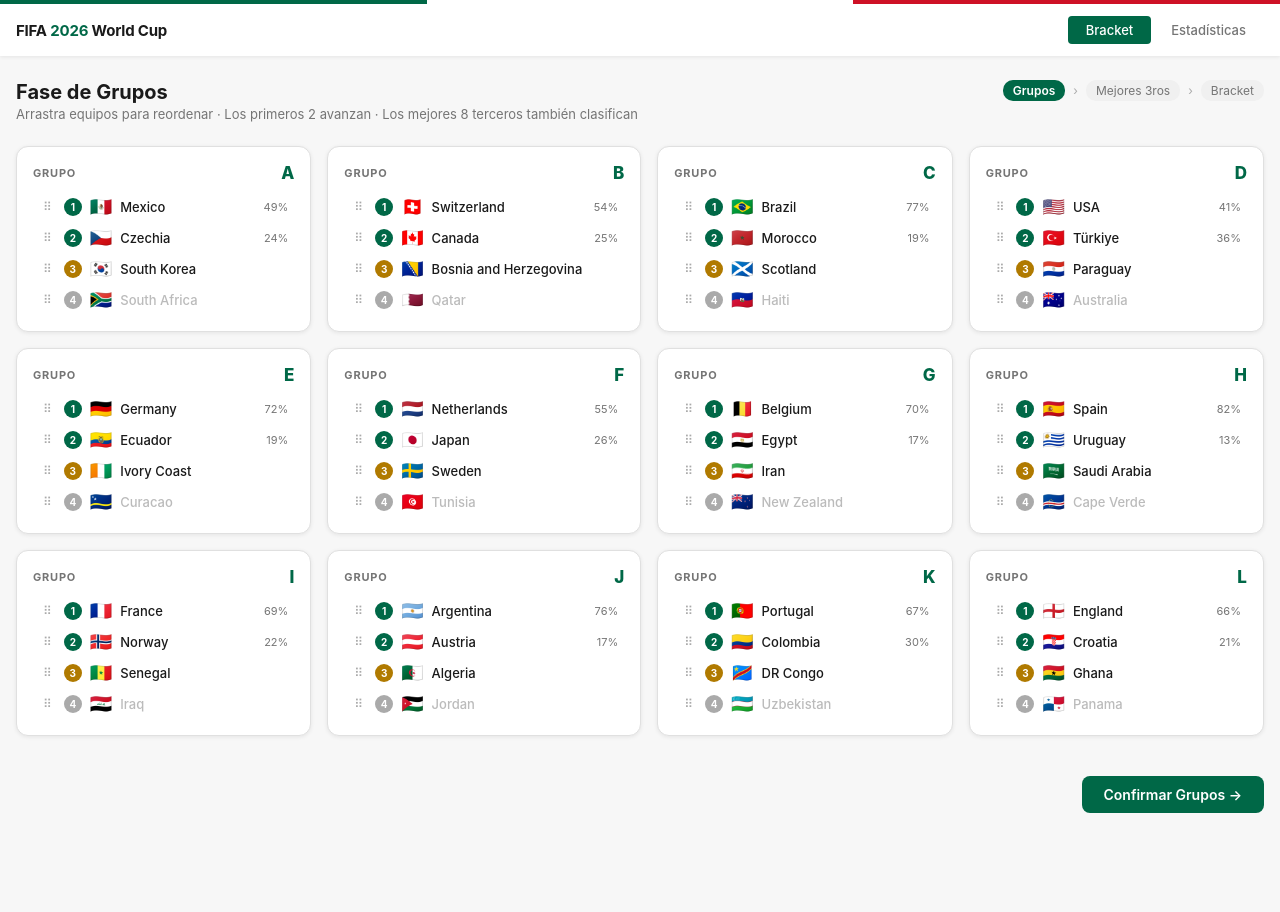
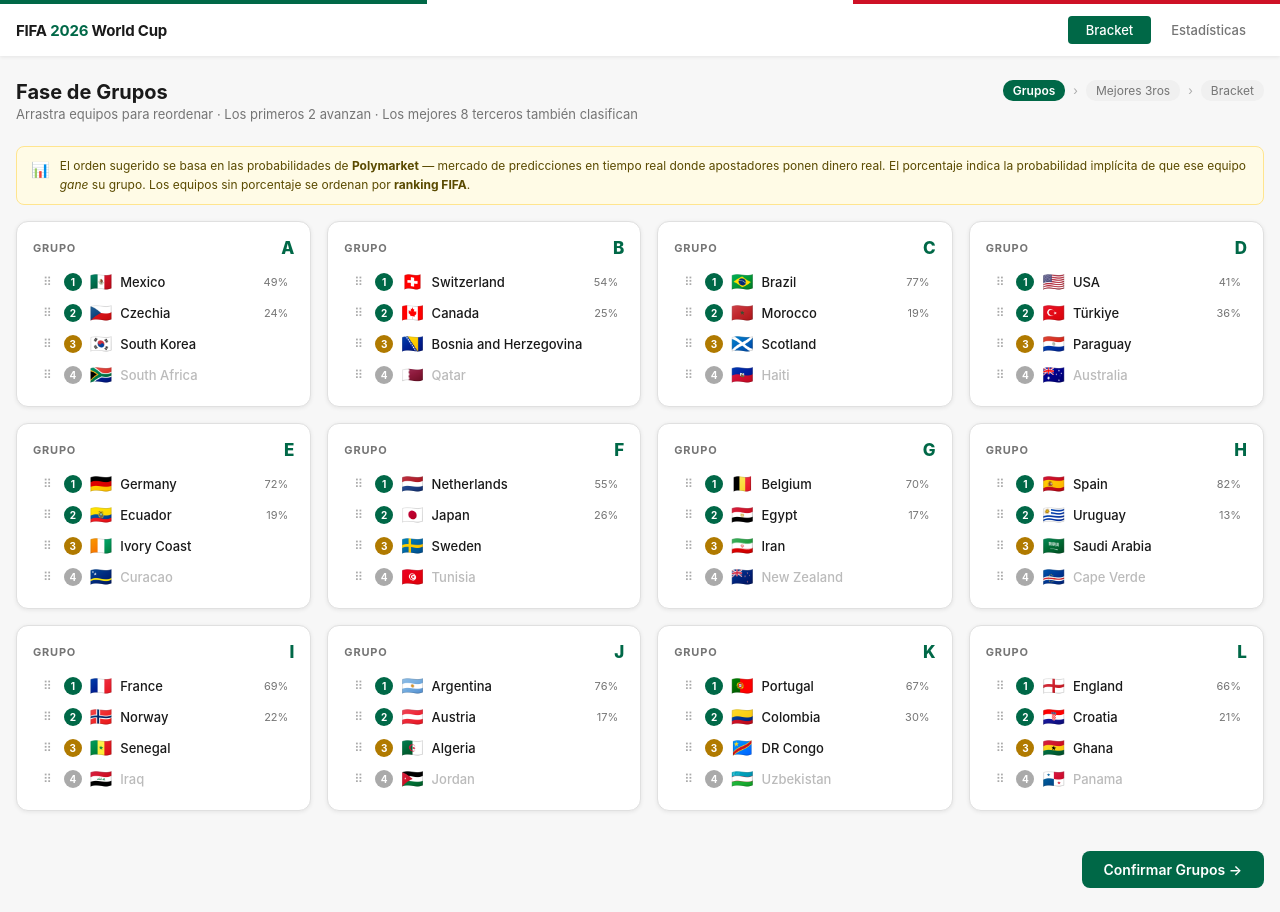
Before and after one commit to juanfcofdz/fifa, a plain HTML site: page index.html in a window 1280 px wide. Both pictures are taken after a click on the button "Jugar sin quiniela →". Before the commit the page ends 837 px from the top, so only its background shows below. Drawn offline with Linux system fonts and the light colour scheme.

Commit message:
Add contextual notes about Polymarket odds and FIFA ranking display order

```diff
--- a/index.html
+++ b/index.html
@@ -251,6 +251,9 @@ button{cursor:pointer;font-family:inherit;font-size:inherit;border:none;backgrou
 .loading-spinner{text-align:center;padding:40px;color:var(--color-muted);}
 .admin-section{background:var(--color-surface);border-radius:var(--radius-lg);padding:24px;box-shadow:var(--shadow);max-width:460px;margin:0 auto;}
 .admin-warning{background:#fff8f8;border:1px solid var(--mx-red);border-radius:var(--radius);padding:12px;font-size:12px;color:var(--mx-red);margin-bottom:var(--sp-md);}
+/* ── Phase notes ─────────────────────────── */
+.phase-note{display:flex;gap:10px;align-items:flex-start;background:#fffbe6;border:1px solid #ffe58f;border-radius:var(--radius);padding:10px 14px;margin-bottom:var(--sp-md);font-size:12px;color:#5a4a00;line-height:1.55;}
+.phase-note-icon{font-size:15px;flex-shrink:0;margin-top:1px;}
 </style>
 <script src="https://www.gstatic.com/firebasejs/10.12.2/firebase-app-compat.js"></script>
 <script src="https://www.gstatic.com/firebasejs/10.12.2/firebase-firestore-compat.js"></script>
@@ -1017,6 +1020,10 @@ function renderGroupStage() {
       <span class="step">Mejores 3ros</span><span class="sep">›</span><span class="step">Bracket</span>
     </div>
   </div>
+  <div class="phase-note">
+    <span class="phase-note-icon">📊</span>
+    <span>El orden sugerido se basa en las probabilidades de <strong>Polymarket</strong> — mercado de predicciones en tiempo real donde apostadores ponen dinero real. El porcentaje indica la probabilidad implícita de que ese equipo <em>gane</em> su grupo. Los equipos sin porcentaje se ordenan por <strong>ranking FIFA</strong>.</span>
+  </div>
   <div class="groups-grid">${cards}</div>
   <div class="stage-actions"><button class="btn-cta" id="lock-btn">Confirmar Grupos →</button></div>`;
 }
@@ -1085,6 +1092,10 @@ function renderBestThird() {
         <span class="step done">Grupos ✓</span><span class="sep">›</span>
         <span class="step active">Mejores 3ros</span><span class="sep">›</span><span class="step">Bracket</span>
       </div>
+    </div>
+    <div class="phase-note" style="margin-bottom:12px">
+      <span class="phase-note-icon">🏅</span>
+      <span>En los partidos de la Ronda de 32, el equipo con <strong>mejor ranking FIFA aparece arriba</strong> — es solo una referencia visual, no implica ventaja.</span>
     </div>
     <div style="display:flex;align-items:center;gap:16px;margin-bottom:8px;">
       <div class="third-counter ${count===8?'complete':count>8?'over':''}">
```
